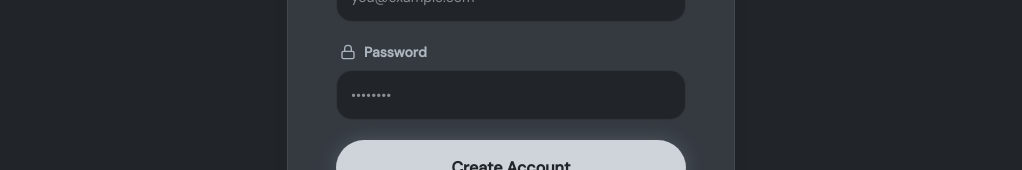
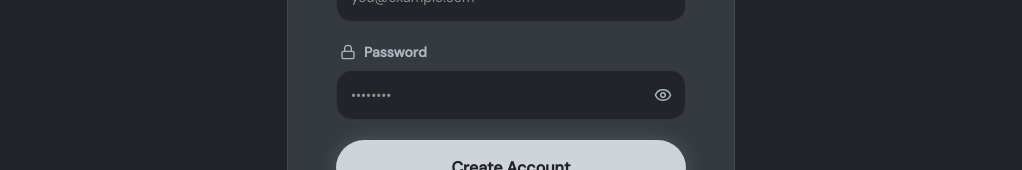
Before and after one commit to Mudasir012/Chat-App, a React (Vite) app in the folder frontend/: page /signup in a window 1280 px wide. Shown: the part 577-747 px from the top of the page, without its empty margins (129-1151 px from the left). Built offline with nearby package versions, Linux system fonts and the light colour scheme; no server answers.

Commit message:
Fix VITE_BACKEND_URL to point to working backend, simplify root vercel.json

```diff
--- a/frontend/src/pages/SignIn.jsx
+++ b/frontend/src/pages/SignIn.jsx
@@ -4,13 +4,14 @@ import Footer from '../components/Footer'
 import { motion } from 'framer-motion'
 import { Link, useNavigate } from 'react-router-dom'
 import { useAuthStore } from '../store/useAuthStore'
-import { Loader2, Mail, Lock, LogIn } from 'lucide-react'
+import { Loader2, Mail, Lock, LogIn, Eye, EyeOff } from 'lucide-react'
 
 export default function SignIn() {
   const [formData, setFormData] = useState({
     email: "",
     password: "",
   });
+  const [showPassword, setShowPassword] = useState(false);
   const { login, isLoggingIn } = useAuthStore();
 
   const navigate = useNavigate();
@@ -65,13 +66,22 @@ export default function SignIn() {
                 <Lock className="size-4" />
                 Password
               </label>
-              <input
-                type="password"
-                className="w-full bg-[var(--bg)] border border-[var(--border)] rounded-2xl p-3.5 focus:outline-none focus:ring-2 focus:ring-[var(--accent)]/20 focus:border-[var(--accent)] transition-all text-sm"
-                placeholder="••••••••"
-                value={formData.password}
-                onChange={(e) => setFormData({ ...formData, password: e.target.value })}
-              />
+              <div className="relative">
+                <input
+                  type={showPassword ? "text" : "password"}
+                  className="w-full bg-[var(--bg)] border border-[var(--border)] rounded-2xl p-3.5 pr-11 focus:outline-none focus:ring-2 focus:ring-[var(--accent)]/20 focus:border-[var(--accent)] transition-all text-sm"
+                  placeholder="••••••••"
+                  value={formData.password}
+                  onChange={(e) => setFormData({ ...formData, password: e.target.value })}
+                />
+                <button
+                  type="button"
+                  onClick={() => setShowPassword(!showPassword)}
+                  className="absolute right-3.5 top-1/2 -translate-y-1/2 text-[var(--text-muted)] hover:text-[var(--text)] transition-colors cursor-pointer"
+                >
+                  {showPassword ? <EyeOff className="size-4.5" /> : <Eye className="size-4.5" />}
+                </button>
+              </div>
               <div className="text-right">
                 <Link to="/forgot-password" size="sm" className="text-sm text-[var(--accent)] font-semibold hover:underline">
                   Forgot password?
--- a/frontend/src/pages/SignUp.jsx
+++ b/frontend/src/pages/SignUp.jsx
@@ -4,7 +4,7 @@ import Footer from '../components/Footer'
 import { motion } from 'framer-motion'
 import { Link, useNavigate } from 'react-router-dom'
 import { useAuthStore } from '../store/useAuthStore'
-import { Loader2, Mail, Lock, User, UserPlus } from 'lucide-react'
+import { Loader2, Mail, Lock, User, UserPlus, Eye, EyeOff } from 'lucide-react'
 import toast from 'react-hot-toast'
 
 export default function SignUp() {
@@ -13,6 +13,7 @@ export default function SignUp() {
     email: "",
     password: "",
   })
+  const [showPassword, setShowPassword] = useState(false)
 
   const { signup, isSigningUp } = useAuthStore()
 
@@ -96,13 +97,22 @@ export default function SignUp() {
                 <Lock className="size-4" />
                 Password
               </label>
-              <input
-                type="password"
-                className="w-full bg-[var(--bg)] border border-[var(--border)] rounded-2xl p-3.5 focus:outline-none focus:ring-2 focus:ring-[var(--accent)]/20 focus:border-[var(--accent)] transition-all text-sm"
-                placeholder="••••••••"
-                value={formData.password}
-                onChange={(e) => setFormData({ ...formData, password: e.target.value })}
-              />
+              <div className="relative">
+                <input
+                  type={showPassword ? "text" : "password"}
+                  className="w-full bg-[var(--bg)] border border-[var(--border)] rounded-2xl p-3.5 pr-11 focus:outline-none focus:ring-2 focus:ring-[var(--accent)]/20 focus:border-[var(--accent)] transition-all text-sm"
+                  placeholder="••••••••"
+                  value={formData.password}
+                  onChange={(e) => setFormData({ ...formData, password: e.target.value })}
+                />
+                <button
+                  type="button"
+                  onClick={() => setShowPassword(!showPassword)}
+                  className="absolute right-3.5 top-1/2 -translate-y-1/2 text-[var(--text-muted)] hover:text-[var(--text)] transition-colors cursor-pointer"
+                >
+                  {showPassword ? <EyeOff className="size-4.5" /> : <Eye className="size-4.5" />}
+                </button>
+              </div>
             </div>
             <button
               type="submit"
```
Also changed, not shown: 2 other files (tests, documents, lock files or other folders).
